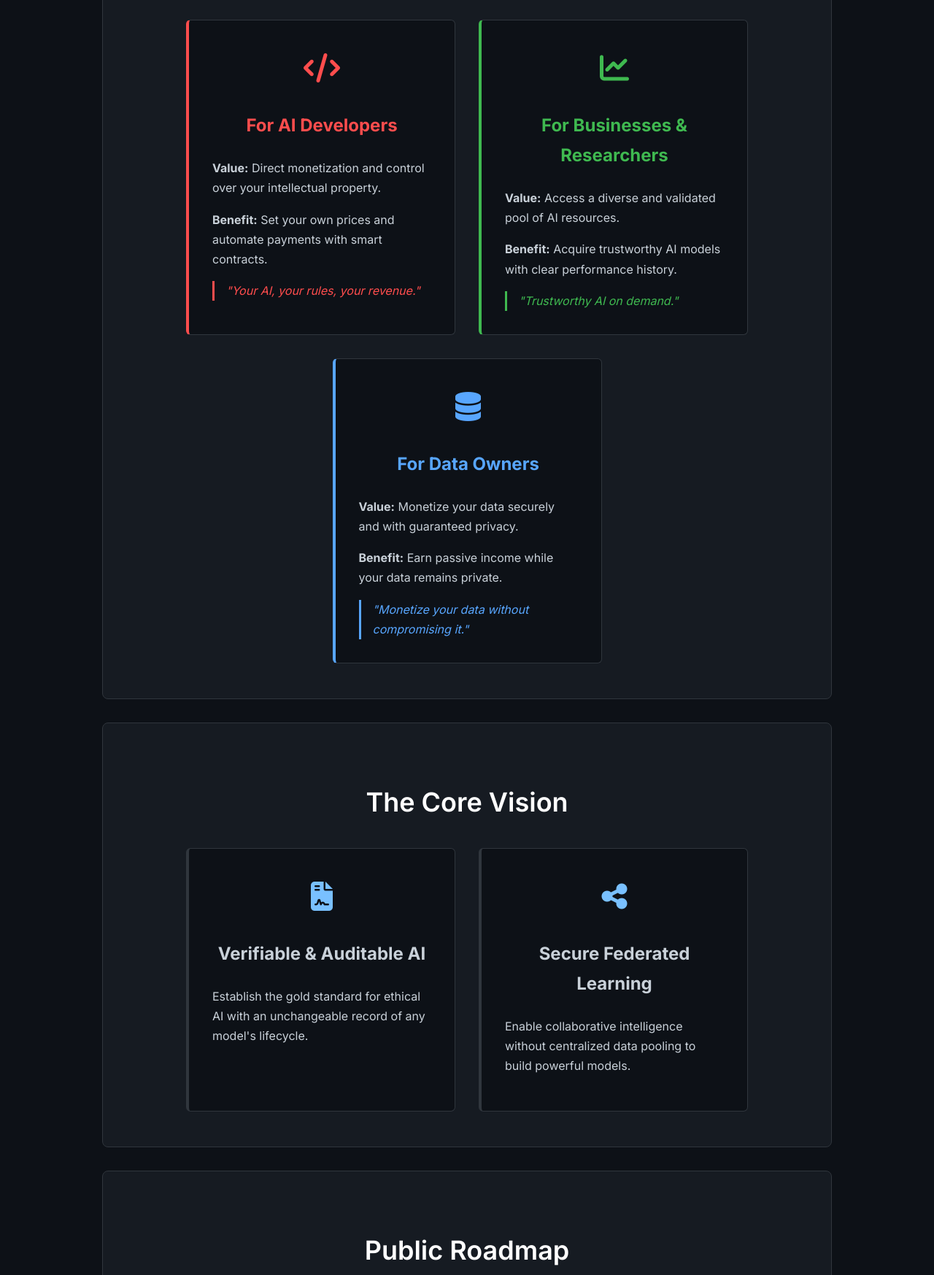
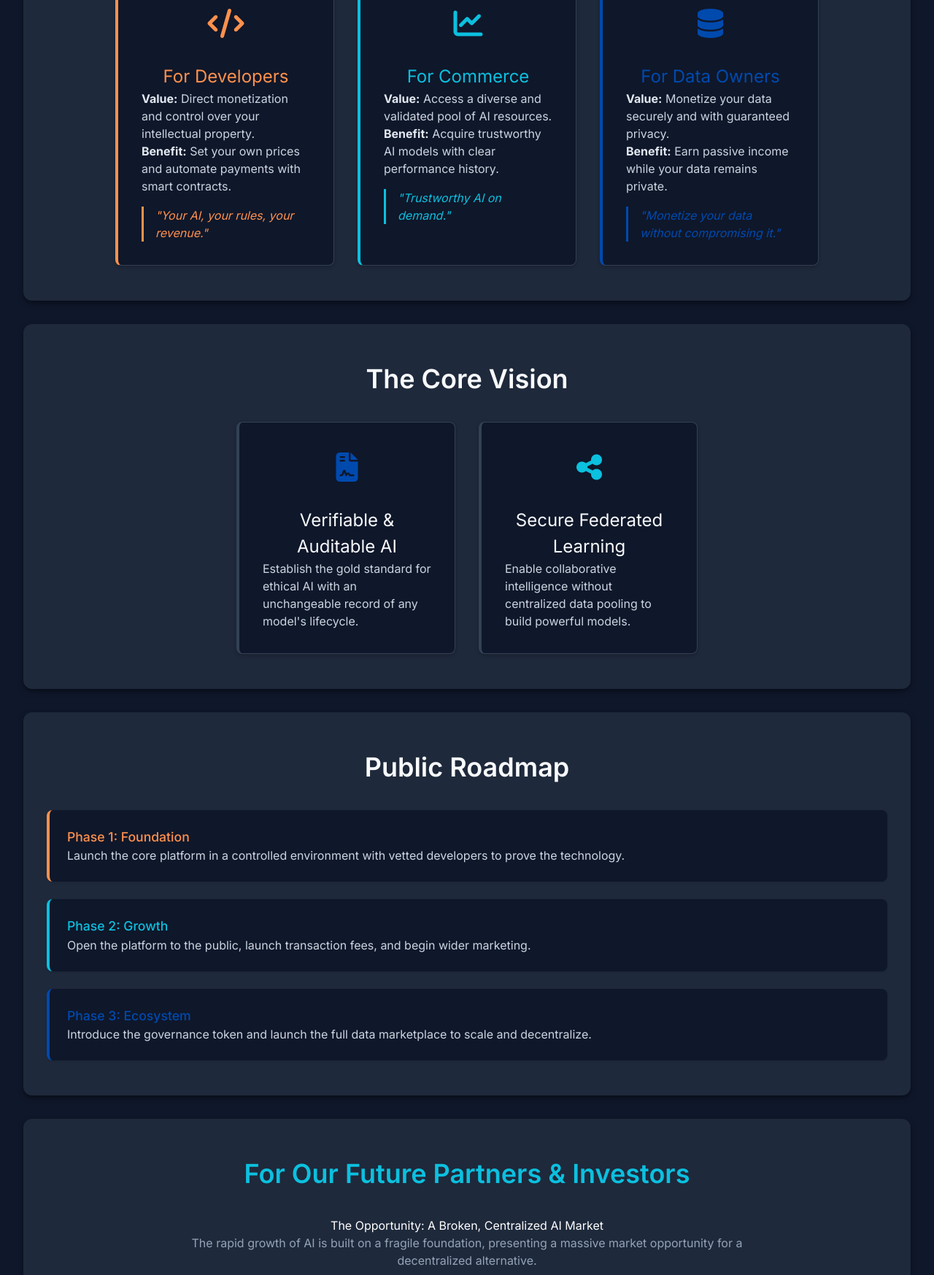
Before and after one commit to Wolfe-Jam/theblockchain-ai, a plain HTML site: page vision.html in a window 1280 px wide. Shown: the part 594-2341 px from the top of the page at 73% size. Drawn offline with nearby package versions, Linux system fonts and the light colour scheme.

Commit message:
Update vision.html

```diff
--- a/vision.html
+++ b/vision.html
@@ -3,27 +3,41 @@
 <head>
     <meta charset="UTF-8">
     <meta name="viewport" content="width=device-width, initial-scale=1.0">
-    <title>theBlockchain.ai - Vision</title>
+    <!-- Page Title: This text appears in the browser tab -->
+    <title>The Future of Open Source is Trusted AI</title>
     <link rel="preconnect" href="https://fonts.googleapis.com">
     <link rel="preconnect" href="https://fonts.gstatic.com" crossorigin>
     <link href="https://fonts.googleapis.com/css2?family=Inter:wght@400;500;600;700;800&family=Roboto+Mono:wght@700&display=swap" rel="stylesheet">
     <link rel="stylesheet" href="https://cdnjs.cloudflare.com/ajax/libs/font-awesome/6.5.2/css/all.min.css">
+    <!-- Tailwind CSS CDN - Added to match report.html functionality -->
+    <script src="https://cdn.tailwindcss.com"></script>
     <style>
+        /* Official Brand Colors from report.html */
+        :root {
+            --brand-orange: #FF914D; /* Reverted to original brand orange */
+            --brand-cyan: #0CC0DF;   /* Digital Turquoise */
+            --brand-blue: #004AAE;   /* Blockchain Blue */
+        }
+
         /* --- Base & New Header Styles --- */
         body {
-            font-family: 'Inter', -apple-system, BlinkMacSystemFont, "Segoe UI", Roboto, Helvetica, Arial, sans-serif;
-            margin: 0;
-            background-color: #0d1117; /* Dark background */
-            color: #c9d1d9; /* Light text */
+            font-family: 'Inter', sans-serif;
+            background-color: #0F172A; /* Dark background from report.html */
+            color: #F8FAFC; /* Light text from report.html */
             line-height: 1.7;
-            padding-top: 60px; /* To avoid content going under the fixed header */
+            padding-top: 80px; /* To avoid content going under the fixed header from report.html */
         }
+        h1, h2, h3, h4 {
+            color: #F8FAFC;
+        }
+
+        /* Header Styles from report.html */
         header {
             position: fixed;
             top: 0;
             left: 0;
             right: 0;
-            z-index: 1000;
+            z-index: 50; /* Z-index from report.html */
             background-color: rgba(0, 0, 0, 0.7); /* Black with transparency */
             backdrop-filter: blur(10px);
             border-bottom: 1px solid rgba(51, 65, 85, 0.5);
@@ -37,14 +51,17 @@
             margin: 0 auto;
         }
         .nav-brand {
+            display: flex;
+            align-items: center;
             font-family: 'Roboto Mono', monospace;
             font-weight: 700;
             font-size: 1.25rem;
             text-decoration: none;
             color: white;
         }
+        /* Removed specific CSS for .nav-brand img as Tailwind classes will handle it */
         .nav-links a {
-            color: #cbd5e1;
+            color: #cbd5e1; /* Slate 300 */
             text-decoration: none;
             font-weight: 500;
             margin-left: 2rem;
@@ -54,7 +71,7 @@
             color: white;
         }
 
-        /* --- Original Content Styles --- */
+        /* --- Original Content Styles with updated colors --- */
         .container {
             max-width: 1000px;
             margin: 0 auto;
@@ -71,18 +88,23 @@
         }
         .hero p {
             font-size: 1.25rem;
-            color: #8b949e;
+            color: #94a3b8; /* Adjusted to a lighter gray for contrast */
         }
         .section {
-            background-color: #161b22;
+            background-color: #1E293B; /* Card background from report.html */
             padding: 3rem 2rem;
             margin-bottom: 2rem;
-            border-radius: 8px;
-            border: 1px solid #30363d;
+            border-radius: 0.75rem; /* Rounded corners from report.html */
+            box-shadow: 0 4px 10px -1px rgba(0, 0, 0, 0.4), 0 2px 4px -2px rgba(0, 0, 0, 0.3); /* Shadow from report.html */
+            transition: transform 0.3s, box-shadow 0.3s; /* Transition from report.html */
+        }
+        .section:hover { /* Hover effect from report.html */
+            transform: translateY(-5px);
+            box-shadow: 0 10px 20px -3px rgba(0, 0, 0, 0.5), 0 4px 6px -2px rgba(0, 0, 0, 0.4);
         }
         .section-title {
             font-size: 2.25rem;
-            color: #ffffff;
+            color: #F8FAFC; /* Light text */
             margin-bottom: 2rem;
             text-align: center;
             font-weight: 600;
@@ -94,13 +116,14 @@
             gap: 2rem;
         }
         .feature-card {
-            background-color: #0d1117;
+            background-color: #0F172A; /* Body background color for card inner */
             padding: 2rem;
-            border-radius: 6px;
-            border: 1px solid #30363d;
+            border-radius: 0.5rem; /* Slightly smaller rounded corners */
+            border: 1px solid #334155; /* Slate 700 for border */
             border-left-width: 4px;
             text-align: center;
             flex-basis: 300px;
+            box-shadow: 0 2px 5px rgba(0,0,0,0.2); /* Smaller shadow for inner cards */
         }
         .feature-card h3 {
             margin-top: 0;
@@ -108,21 +131,24 @@
         }
         .feature-card p {
             text-align: left;
+            color: #CBD5E1; /* Slate 300 */
         }
         .feature-card strong {
-            color: #c9d1d9;
+            color: #E2E8F0; /* Lighter text for strong tags */
         }
         .icon-container {
             font-size: 2.5rem;
             margin-bottom: 1.5rem;
         }
-        .card-red { border-left-color: #ff4d4d; }
-        .card-red h3, .problem-red, .icon-red { color: #ff4d4d; }
-        .card-green { border-left-color: #3fb950; }
-        .card-green h3, .problem-green, .icon-green { color: #3fb950; }
-        .card-blue { border-left-color: #58a6ff; }
-        .card-blue h3, .problem-blue, .icon-blue { color: #58a6ff; }
-        .icon-gold { color: #ffd700; }
+        /* Using brand colors for specific cards */
+        .card-red { border-left-color: var(--brand-orange); }
+        .card-red h3, .problem-red, .icon-red { color: var(--brand-orange); }
+        .card-green { border-left-color: var(--brand-cyan); }
+        .card-green h3, .problem-green, .icon-green { color: var(--brand-cyan); }
+        .card-blue { border-left-color: var(--brand-blue); }
+        .card-blue h3, .problem-blue, .icon-blue { color: var(--brand-blue); }
+        .icon-gold { color: #FFD700; } /* Gold color for specific icon */
+
         .usp {
             font-style: italic;
             display: block;
@@ -132,56 +158,61 @@
             padding-left: 1rem;
             text-align: left;
         }
-        .card-red .usp { color: #ff4d4d; border-left-color: #ff4d4d; }
-        .card-green .usp { color: #3fb950; border-left-color: #3fb950; }
-        .card-blue .usp { color: #58a6ff; border-left-color: #58a6ff; }
+        .card-red .usp { color: var(--brand-orange); border-left-color: var(--brand-orange); }
+        .card-green .usp { color: var(--brand-cyan); border-left-color: var(--brand-cyan); }
+        .card-blue .usp { color: var(--brand-blue); border-left-color: var(--brand-blue); }
+
         .vertical-container, .rollout-timeline {
             display: flex;
             flex-direction: column;
             gap: 1.5rem;
         }
         .problem-box, .rollout-phase {
-            background-color: #0d1117;
+            background-color: #0F172A; /* Body background color for inner elements */
             padding: 1.5rem;
-            border-radius: 6px;
+            border-radius: 0.5rem;
             border-left-width: 4px;
             border-left-style: solid;
+            box-shadow: 0 1px 3px rgba(0,0,0,0.1); /* Smaller shadow */
         }
         .problem-box p, .rollout-phase h4 {
             margin-top: 0;
-            color: #ffffff;
+            color: #F8FAFC;
             font-size: 1.1rem;
             font-weight: 500;
         }
         .rollout-phase p {
             margin: 0;
             text-align: left;
+            color: #CBD5E1;
         }
-        .problem-box.card-red { border-left-color: #ff4d4d; }
-        .problem-box.card-green { border-left-color: #3fb950; }
-        .problem-box.card-blue { border-left-color: #58a6ff; }
-        .rollout-phase.card-red { border-left-color: #ff4d4d; }
-        .rollout-phase.card-red h4 { color: #ff4d4d; }
-        .rollout-phase.card-green { border-left-color: #3fb950; }
-        .rollout-phase.card-green h4 { color: #3fb950; }
-        .rollout-phase.card-blue { border-left-color: #58a6ff; }
-        .rollout-phase.card-blue h4 { color: #58a6ff; }
+        .problem-box.card-red { border-left-color: var(--brand-orange); }
+        .problem-box.card-green { border-left-color: var(--brand-cyan); }
+        .problem-box.card-blue { border-left-color: var(--brand-blue); }
+        .rollout-phase.card-red { border-left-color: var(--brand-orange); }
+        .rollout-phase.card-red h4 { color: var(--brand-orange); }
+        .rollout-phase.card-green { border-left-color: var(--brand-cyan); }
+        .rollout-phase.card-green h4 { color: var(--brand-cyan); }
+        .rollout-phase.card-blue { border-left-color: var(--brand-blue); }
+        .rollout-phase.card-blue h4 { color: var(--brand-blue); }
+
         #investors .section-title {
-             color: #3fb950;
+             color: var(--brand-cyan); /* Using brand-cyan for investors section title */
         }
         .opportunity-knocks {
             text-align: center;
             font-size: 1.75rem;
-            color: #3fb950;
+            color: var(--brand-cyan); /* Using brand-cyan */
             font-weight: 600;
             margin: 3rem 0;
         }
         .call-to-action {
             margin-top: 2rem;
-            background-color: #043028;
-            border: 1px solid #3fb950;
+            background-color: #0d1117; /* Darker background for CTA */
+            border: 1px solid var(--brand-cyan); /* Cyan border */
             padding: 2rem;
-            border-radius: 8px;
+            border-radius: 0.75rem;
+            box-shadow: 0 4px 10px -1px rgba(0, 0, 0, 0.4);
         }
 
         /* Footer Styles */
@@ -199,7 +230,11 @@
 
     <header>
         <nav>
-            <a href="index.html" class="nav-brand">theBlockchain.ai</a>
+            <a href="index.html" class="nav-brand">
+                <!-- Logo from report.html - Added Tailwind classes h-8 w-auto mr-3 -->
+                <img src="https://raw.githubusercontent.com/Wolfe-Jam/theblockchain-ai/main/Public/theBlockchain-ai-crop-sml.svg" alt="Logo" class="h-8 w-auto mr-3">
+                <span>theBlockchain.ai</span>
+            </a>
             <div class="nav-links">
                 <a href="index.html">Home</a>
                 <a href="vision.html">Vision</a>
@@ -211,7 +246,7 @@
 
     <div class="container">
         <section class="hero">
-            <h2>The Future of Artificial Intelligence</h2>
+            <h2>Where Open Source meets Trusted AI - the Win/Win/Win</h2>
             <p>A transparent, secure, and collaborative ecosystem where AI's true potential is unlocked on the blockchain.</p>
         </section>
 
@@ -220,14 +255,14 @@
             <div class="feature-grid">
                 <div class="feature-card card-red">
                     <div class="icon-container"><i class="fa-solid fa-code icon-red"></i></div>
-                    <h3>For AI Developers</h3>
+                    <h3>For Developers</h3>
                     <p><strong>Value:</strong> Direct monetization and control over your intellectual property.</p>
                     <p><strong>Benefit:</strong> Set your own prices and automate payments with smart contracts.</p>
                     <span class="usp">"Your AI, your rules, your revenue."</span>
                 </div>
                 <div class="feature-card card-green">
                     <div class="icon-container"><i class="fa-solid fa-chart-line icon-green"></i></div>
-                    <h3>For Businesses & Researchers</h3>
+                    <h3>For Commerce</h3>
                     <p><strong>Value:</strong> Access a diverse and validated pool of AI resources.</p>
                     <p><strong>Benefit:</strong> Acquire trustworthy AI models with clear performance history.</p>
                     <span class="usp">"Trustworthy AI on demand."</span>
@@ -246,12 +281,12 @@
             <h2 class="section-title">The Core Vision</h2>
             <div class="feature-grid">
                 <div class="feature-card">
-                    <div class="icon-container"><i class="fa-solid fa-file-contract" style="color: #79c0ff;"></i></div>
+                    <div class="icon-container"><i class="fa-solid fa-file-contract" style="color: var(--brand-blue);"></i></div>
                     <h3>Verifiable & Auditable AI</h3>
                     <p>Establish the gold standard for ethical AI with an unchangeable record of any model's lifecycle.</p>
                 </div>
                 <div class="feature-card">
-                    <div class="icon-container"><i class="fa-solid fa-share-nodes" style="color: #79c0ff;"></i></div>
+                    <div class="icon-container"><i class="fa-solid fa-share-nodes" style="color: var(--brand-cyan);"></i></div>
                     <h3>Secure Federated Learning</h3>
                     <p>Enable collaborative intelligence without centralized data pooling to build powerful models.</p>
                 </div>
@@ -280,7 +315,7 @@
             <h2 class="section-title">For Our Future Partners & Investors</h2>
 
             <h3 style="text-align:center; color: #ffffff;">The Opportunity: A Broken, Centralized AI Market</h3>
-            <p style="text-align:center; max-width: 800px; margin: 0 auto 2rem auto; color: #8b949e;">The rapid growth of AI is built on a fragile foundation, presenting a massive market opportunity for a decentralized alternative.</p>
+            <p style="text-align:center; max-width: 800px; margin: 0 auto 2rem auto; color: #94a3b8;">The rapid growth of AI is built on a fragile foundation, presenting a massive market opportunity for a decentralized alternative.</p>
 
             <div class="vertical-container">
                 <div class="problem-box card-red">
@@ -299,7 +334,7 @@
             <h3 style="text-align:center; color: #ffffff; margin-top: 3rem;">Our Strategic Advantage (The Moat)</h3>
             <div class="feature-grid" style="margin-top: 2rem;">
                 <div class="feature-card">
-                    <div class="icon-container"><i class="fa-solid fa-magnet icon-red"></i></div>
+                    <div class="icon-container"><i class="fa-solid fa-magnet icon-red" style="color: #FF4D4D;"></i></div>
                     <h4>Powerful Network Effects</h4>
                     <p>More developers attract more businesses, which require more data—creating a self-reinforcing flywheel.</p>
                 </div>
@@ -318,7 +353,7 @@
             <div class="call-to-action">
                 <h3 style="text-align:center; color: #ffffff;">Join Us in Building the Future</h3>
                 <p style="text-align:center;">We are currently raising our seed round to accelerate development and capture the first-mover advantage. For a detailed prospectus and to speak with the founders, please contact us.</p>
-                <p style="text-align:center; font-size: 1.5rem; color: #ffffff; font-weight: bold; margin-top: 1rem;">invest@theblockchain.ai</p>
+                <p style="text-align:center; font-size: 1.5rem; color: #ffffff; font-weight: bold; margin-top: 1rem;"><a href="mailto:invest@theblockchain.ai" style="color: inherit; text-decoration: none;">invest@theblockchain.ai</a></p>
             </div>
         </section>
 
```
